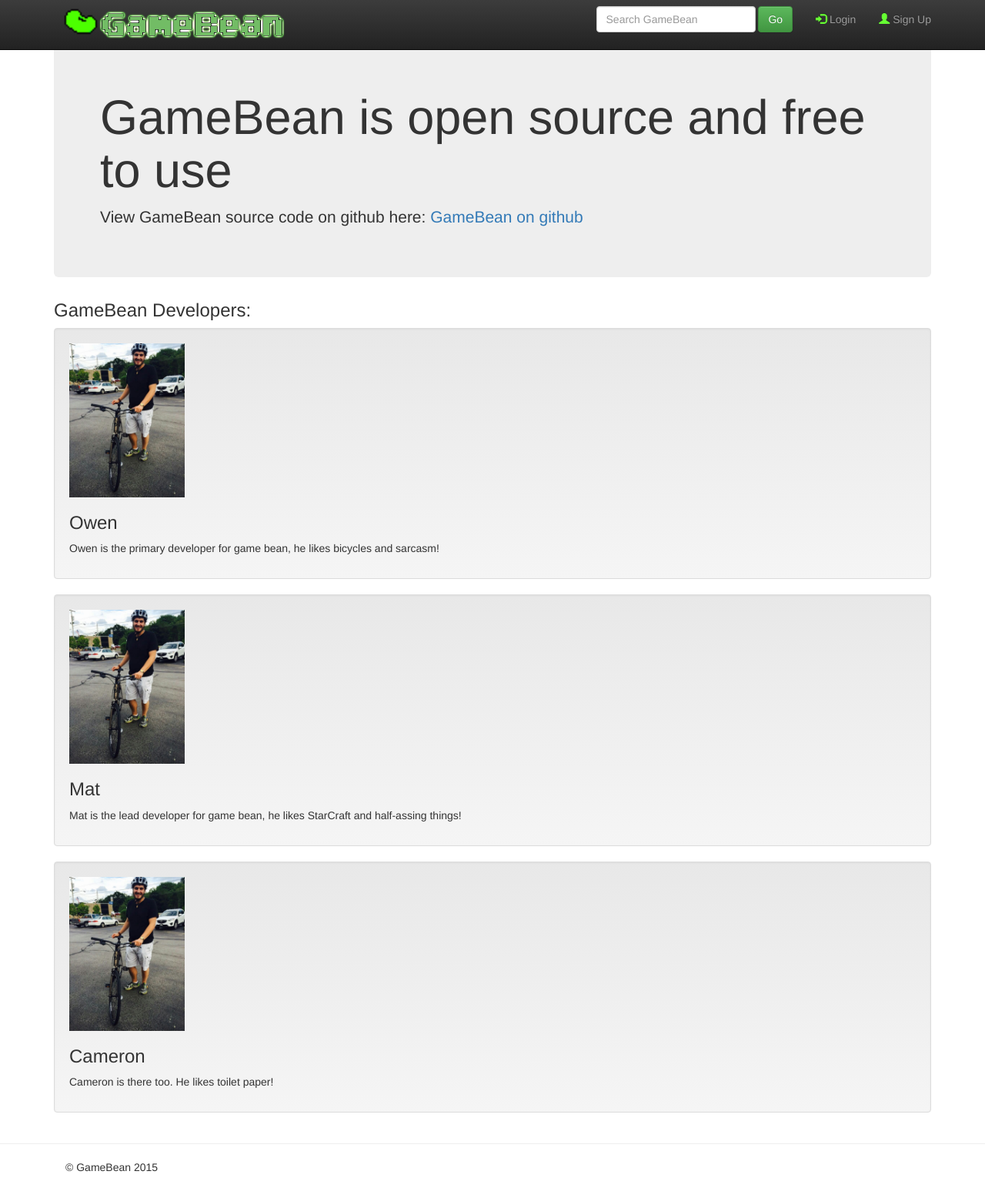
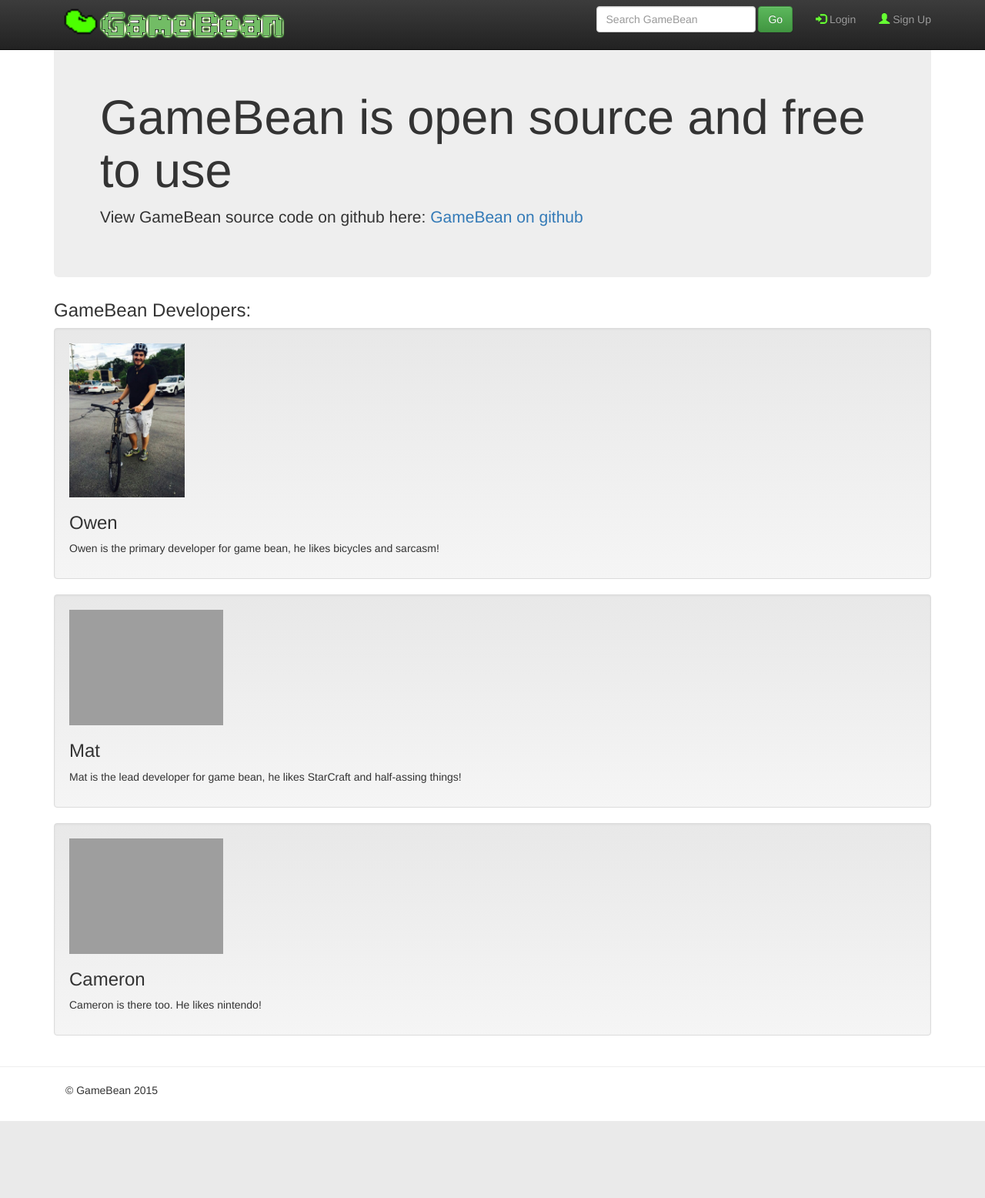
Before and after one commit to owenstranathan/GameBean, a Django app: page /GameBean/About/ in a window 1280 px wide. Shown: the whole page at 77% size. After the commit the page ends 1456 px from the top, so only its background shows below. Run offline with Django 3.2, Linux system fonts and the light colour scheme; some libraries are stand-ins or nearby versions; grey boxes are pictures that could not be loaded.

Commit message:
DONE DONE

```diff
--- a/templates/GameBean/about.html
+++ b/templates/GameBean/about.html
@@ -19,15 +19,15 @@
     <p>Owen is the primary developer for game bean, he likes bicycles and sarcasm!</p>
   </div>
   <div class="well" name="matt">
-    <img   src="{% static 'about/owen.jpg'%}"  style="max-height:200px; max-width:200px">
+    <img   src="{% static 'about/mat.jpg' %}"  style="max-height:200px; max-width:200px">
     <h3 >Mat</h3>
     <p>Mat is the lead developer for game bean, he likes StarCraft and half-assing things!</p>
   </div>
 
   <div class="well" name="Cameron">
-    <img    src="{% static 'about/owen.jpg'%}"  style="max-height:200px; max-width:200px">
+    <img    src="{% static 'about/cameron.jpg'%}"  style="max-height:200px; max-width:200px">
     <h3 >Cameron</h3>
-    <p>Cameron is there too. He likes toilet paper!</p>
+    <p>Cameron is there too. He likes nintendo!</p>
   </div>
 </div>
 {% endblock %}
--- a/templates/GameBean/game_detail.html
+++ b/templates/GameBean/game_detail.html
@@ -275,7 +275,7 @@ $(document).ready(function() {
                   </div>
 
                 </div> <!-- .votebuttons -->
-                <div style="display:inline-block">
+                <div style="display:inline-block; max-width:1050px">
                   <h3> {{review.title}} </h3>
                   <p> {{review.text|safe}} </p>
                 </div>
--- a/templates/GameBean/index.html
+++ b/templates/GameBean/index.html
@@ -5,7 +5,9 @@
 
 {% block content %}
 <div class="container-fluid" style="text-shadow: -1px 0 black, 0 1px black, 1px 0 black, 0 -1px black; background-color:#80ff80;color:#fff;height:75px;">
-  <h1>&iexcl;Featured Reviews!</h1>
+  <div class="container">
+    <h1 >Featured Reviews!</h1>
+  </div>
 </div>
   <div class="jumbotron">
 
```
